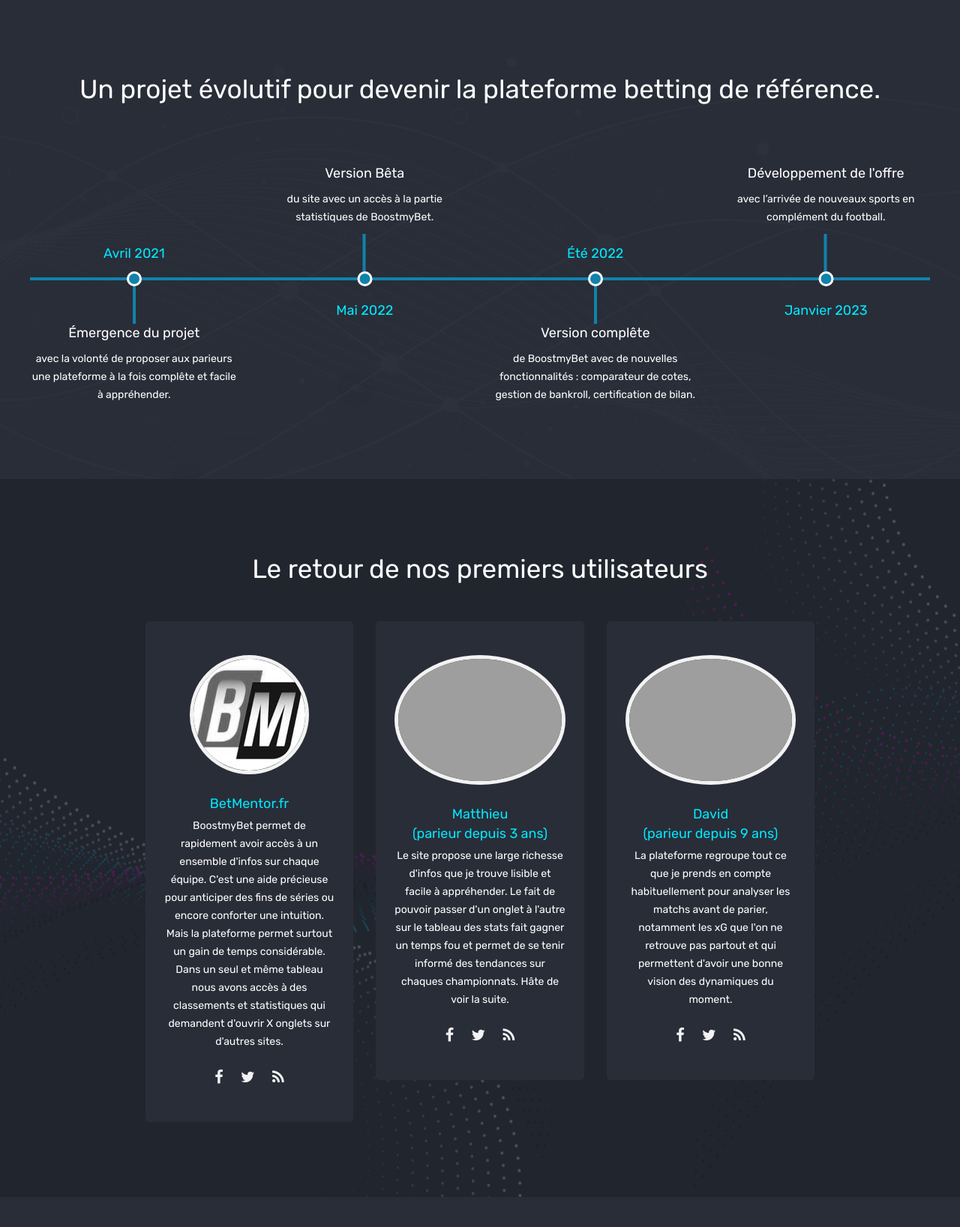
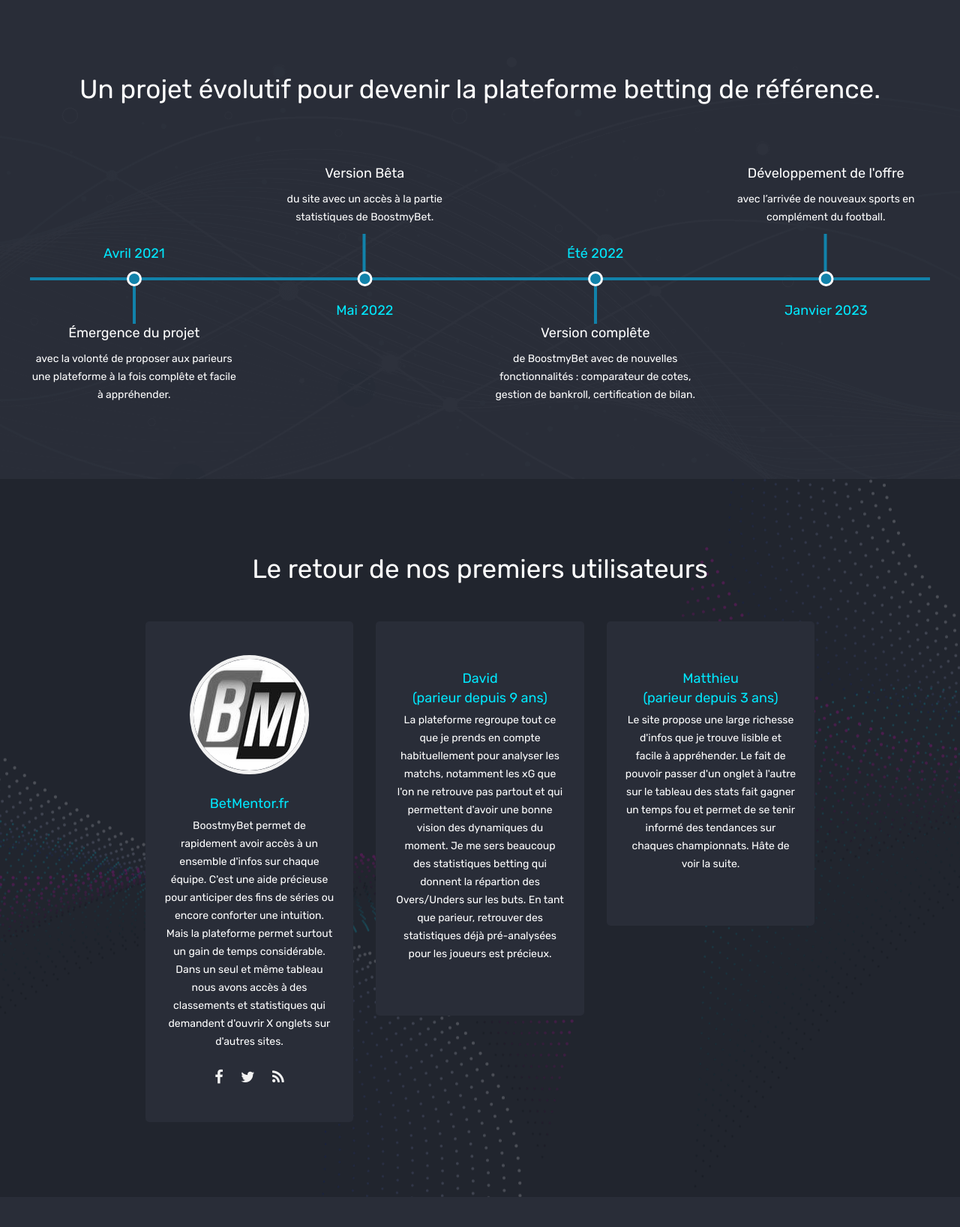
Before and after one commit to Sebastien-Lataix/landing_beta, a Symfony app: template templates/home/index.html.twig in a window 1280 px wide. Shown: the part 3025-4662 px from the top of the page at 75% size. Run offline with Twig, Linux system fonts and the light colour scheme; the template is opened without the code that fills it, so the values that code supplies are empty; form fields are guessed from the names that the template uses; some libraries are stand-ins or nearby versions; grey boxes are pictures that could not be loaded.

Commit message:
31.05 modifs landing

```diff
--- a/templates/home/index.html.twig
+++ b/templates/home/index.html.twig
@@ -329,7 +329,7 @@
                     <div class="col-sm-6 col-lg-3 fadeInUpMedium delay1">
                         <div class="team-box mb-30">
                             <div class="team-thumb">
-                                <img src="{{ asset('/images/betmentor.jpg') }}" alt="BoostmyBet">
+                                <img src="{{ asset('/images/betmentor.jpg') }}" alt="BetMentor.fr">
                             </div>
                             <div class="team-detail">
                                 <h3 class="member-name">BetMentor.fr</h3>
@@ -349,39 +349,20 @@
                     </div>
                     <div class="col-sm-6 col-lg-3 fadeInUpMedium delay2">
                         <div class="team-box mb-30">
-                            <div class="team-thumb">
-                                <img src="{{ asset('/images/xxx.jpg') }}" alt="xxxxxx">
-                            </div>
                             <div class="team-detail">
-                                <h3 class="member-name">Matthieu<br>(parieur depuis 3 ans)</h3>
-                                <span class="member-designation">Le site propose une large richesse d'infos que je trouve lisible et facile à appréhender. Le fait de pouvoir passer d'un onglet à l'autre sur le tableau des stats fait gagner un temps fou et permet de se tenir informé des tendances sur chaques championnats. Hâte de voir la suite.</span>
+                                <h3 class="member-name">David<br>(parieur depuis 9 ans)</h3>
+                                <span class="member-designation">La plateforme regroupe tout ce que je prends en compte habituellement pour analyser les matchs, notamment les xG que l'on ne retrouve pas partout et qui permettent d'avoir une bonne vision des dynamiques du moment. Je me sers beaucoup des statistiques betting qui donnent la répartion des Overs/Unders sur les buts. En tant que parieur, retrouver des statistiques déjà pré-analysées pour les joueurs est précieux.</span>
                                 <div class="social-media">
-                                    <ul>
-                                        <li><a href="javascript:void(0)"><i class="fa fa-facebook"></i></a></li>
-                                        <li><a href="javascript:void(0)"><i class="fa fa-twitter"></i></a></li>
-                                        <li><a href="javascript:void(0)"><i class="fa fa-rss"></i></a></li>
-                                    </ul>
                                 </div>
                             </div>
                         </div>
                     </div>
                     <div class="col-sm-6 col-lg-3 fadeInUpMedium delay3">
                         <div class="team-box mb-30">
-                            <div class="team-thumb">
-                                <img src="{{ asset('/images/xxx.jpg') }}" alt="BoostmyBet">
-                            </div>
                             <div class="team-detail">
-                                <h3 class="member-name">David<br>(parieur depuis 9 ans)</h3>
-                                <span class="member-designation">La plateforme regroupe tout ce que je prends en compte habituellement pour analyser les matchs avant de parier, notamment les xG que l'on ne retrouve pas partout et qui permettent d'avoir une bonne vision des dynamiques du moment.</span>
+                                <h3 class="member-name">Matthieu<br>(parieur depuis 3 ans)</h3>
+                                <span class="member-designation">Le site propose une large richesse d'infos que je trouve lisible et facile à appréhender. Le fait de pouvoir passer d'un onglet à l'autre sur le tableau des stats fait gagner un temps fou et permet de se tenir informé des tendances sur chaques championnats. Hâte de voir la suite.</span>
                                 <div class="social-media">
-                                    <ul>
-                                        <li><a href="xxx" target="_blank"><i
-                                                        class="fa fa-facebook"></i></a></li>
-                                        <li><a href="xxx" target="_blank"><i
-                                                        class="fa fa-twitter"></i></a></li>
-                                        <li><a href="xxx" target="_blank"><i
-                                                        class="fa fa-rss"></i></a></li>
-                                    </ul>
                                 </div>
                             </div>
                         </div>
@@ -528,7 +509,7 @@
                                         <div class="blog-detail">
                                             <p class="bloger-date">Blog <span>|</span> 10 Mars 2022</p>
                                             <h3 class="head-three mb-20"><a href="https://boostmybet.uk/article/la-gestion-de-bankroll-aux-paris-sportifs" target=blank">Les fondamentaux de la gestion de bankroll dans les paris sportif</a></h3>
-                                            <a href="https://boostmybet.uk/article/la-gestion-de-bankroll-aux-paris-sportifs" target=blank" class="readmore-btn">Lire l'article</a>
+                                            <a href="https://boostmybet.uk/article/gestion-bankroll-paris-sportifs" target=blank" class="readmore-btn">Lire l'article</a>
                                         </div>
                                     </div>
                                 </div>
@@ -541,7 +522,7 @@
                                         <div class="blog-detail">
                                             <p class="bloger-date">Blog <span>|</span> 21 Avril 2022</p>
                                             <h3 class="head-three mb-20"><a href="blog-detail.html">Paris sportifs et poker, points communs et différences</a></h3>
-                                            <a href="blog-detail.html" class="readmore-btn">Lire l'article</a>
+                                            <a href="http://ftp_boostmybet@boostmybet.uk/templates/article/points-communs-diff%C3%A9rences-paris-sportifs-poker.html.twig" target="blank" class="readmore-btn">Lire l'article</a>
                                         </div>
                                     </div>
                                 </div>
@@ -553,7 +534,7 @@
                                         <div class="blog-detail">
                                             <p class="bloger-date">Blog <span>|</span> 2 Mai 2022</p>
                                             <h3 class="head-three mb-20"><a href="blog-detail.html">Le lexique des termes à connaître dans les paris sportifs. </a></h3>
-                                            <a href="blog-detail.html" class="readmore-btn">Lire l'article</a>
+                                            <a href="http://ftp_boostmybet@boostmybet.uk/templates/article/lexique-termes-paris-sportifs.html.twig" target="blank" class="readmore-btn">Lire l'article</a>
                                         </div>
                                     </div>
                                 </div>
```
